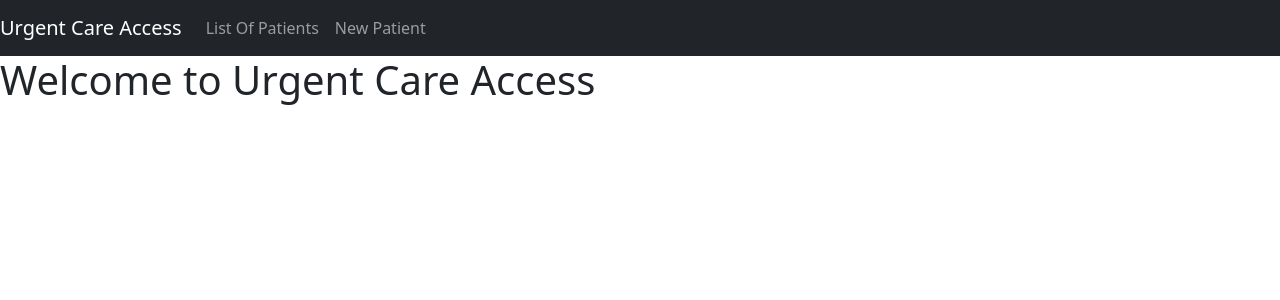
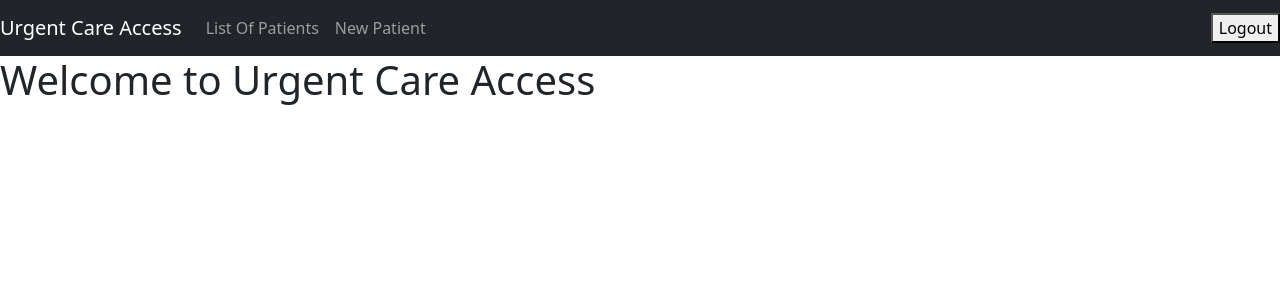
Before and after one commit to sameershah-dot-wav/Urgent-Care-Access, a React (Create React App) app in the folder client/: page /home in a window 1280 px wide. Shown: the top 300 px of the page. Built offline with nearby package versions, Linux system fonts and the light colour scheme; sample sign-in values are in the browser's storage.

Commit message:
added logout button

```diff
--- a/client/src/components/NavBar.jsx
+++ b/client/src/components/NavBar.jsx
@@ -15,12 +15,17 @@ const Nav = styled.nav.attrs({
     margin-bottom 20 px;
 `;
 
+function refreshPage() {
+  window.location.reload(false);
+}
+
 
 export default function NavBar() {
   return (
     <Container>
       <Nav>
         <Links />
+        <button onClick={localStorage.removeItem("token"), refreshPage}>Logout</button>
       </Nav>
     </Container>
   );
```
Also changed, not shown: 1 other file (tests, documents, lock files or other folders).
